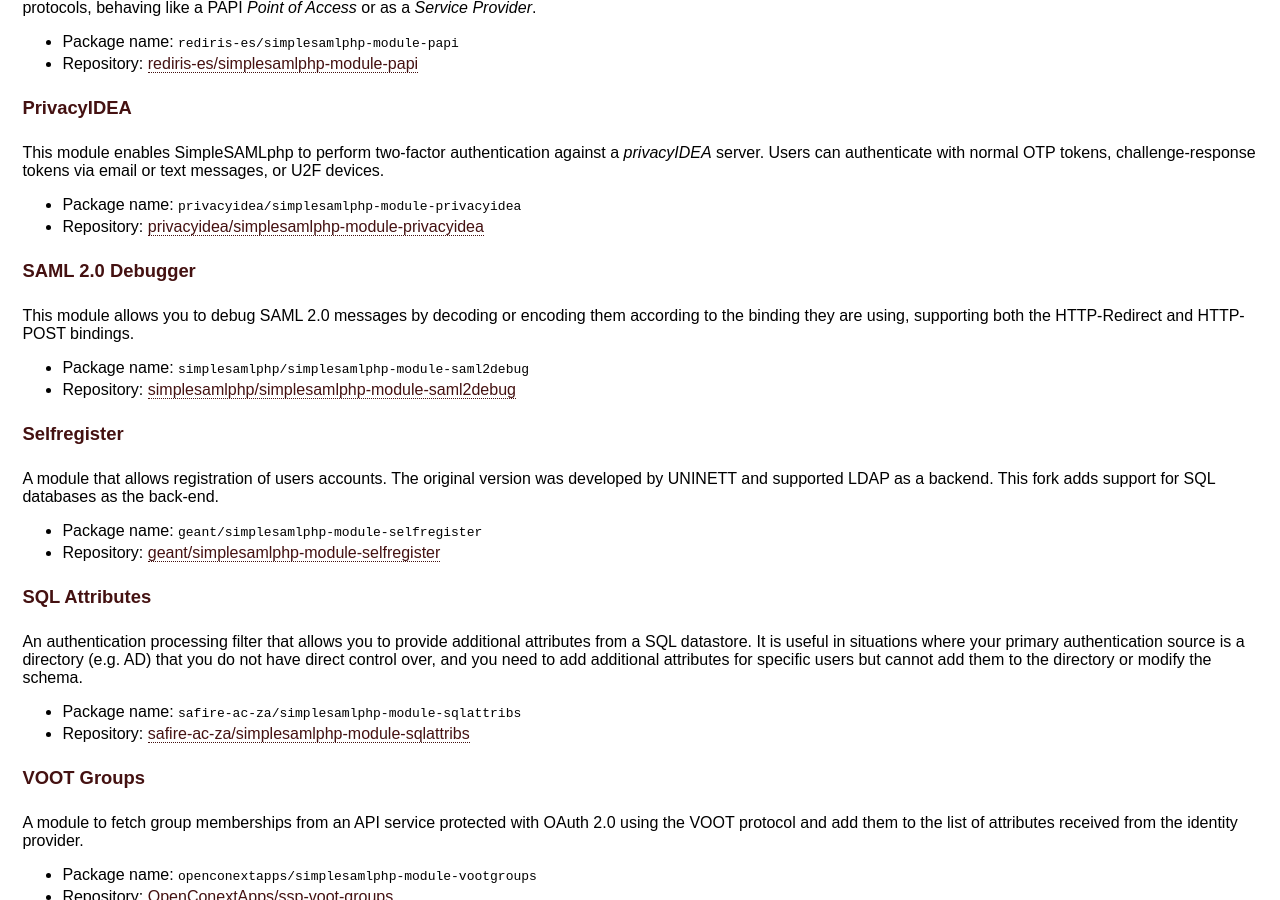
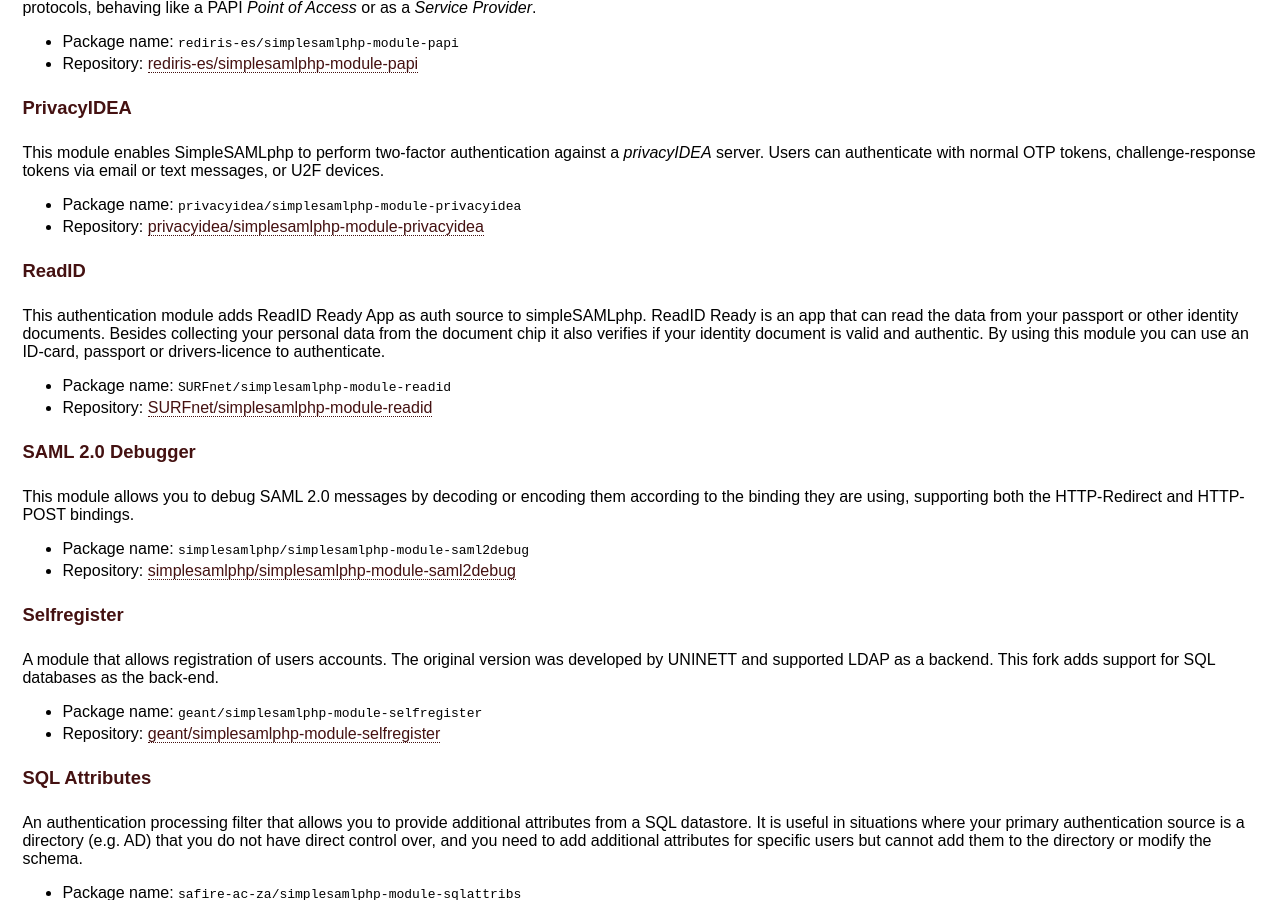
Before and after one commit to simplesamlphp/simplesamlphp.github.io, a Jekyll site: the page built from modules/index.md, in a window 1280 px wide and 900 px high, scrolled down 4042 px. Built offline with Jekyll 4.4.1, drawn with Linux system fonts in a browser that asks for light colours.

Commit message:
Add links to ReadID module

```diff
--- a/modules/index.md
+++ b/modules/index.md
@@ -231,6 +231,13 @@
 * Package name: `privacyidea/simplesamlphp-module-privacyidea`
 * Repository: [privacyidea/simplesamlphp-module-privacyidea](https://github.com/privacyidea/simplesamlphp-module-privacyidea)
 
+#### <a name="readid" href="#readid">ReadID</a>
+
+This authentication module adds ReadID Ready App as auth source to simpleSAMLphp. ReadID Ready is an app that can read the data from your passport or other identity documents. Besides collecting your personal data from the document chip it also verifies if your identity document is valid and authentic. By using this module you can use an ID-card, passport or drivers-licence to authenticate.
+
+* Package name: `SURFnet/simplesamlphp-module-readid`
+* Repository: [SURFnet/simplesamlphp-module-readid](https://github.com/SURFnet/simplesamlphp-module-readid)
+
 #### <a name="samldebug" href="#samldebug">SAML 2.0 Debugger</a>
 
 This module allows you to debug SAML 2.0 messages by decoding or encoding them according to the binding they are using,
```
